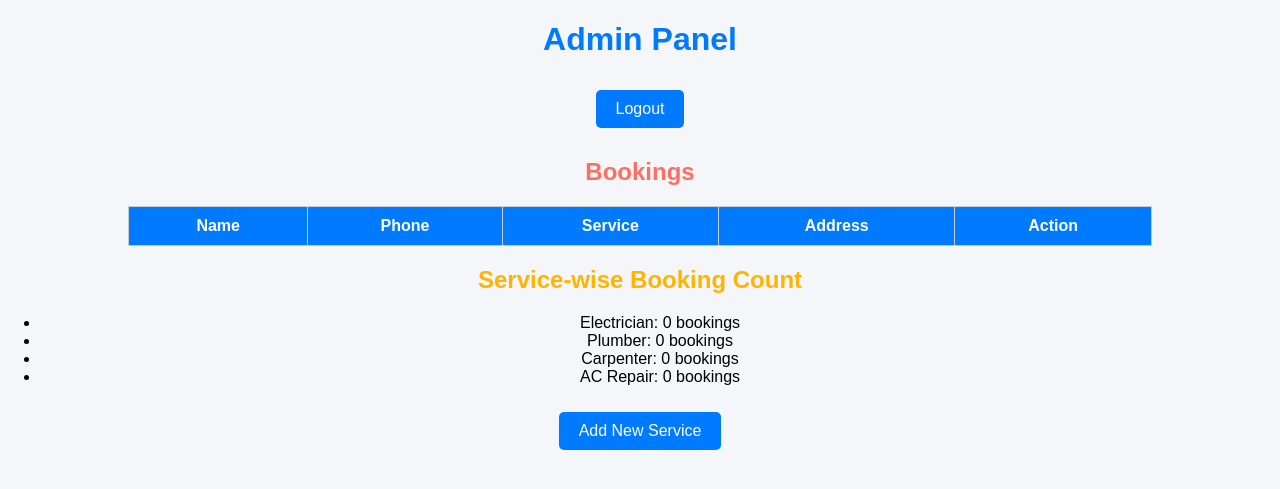
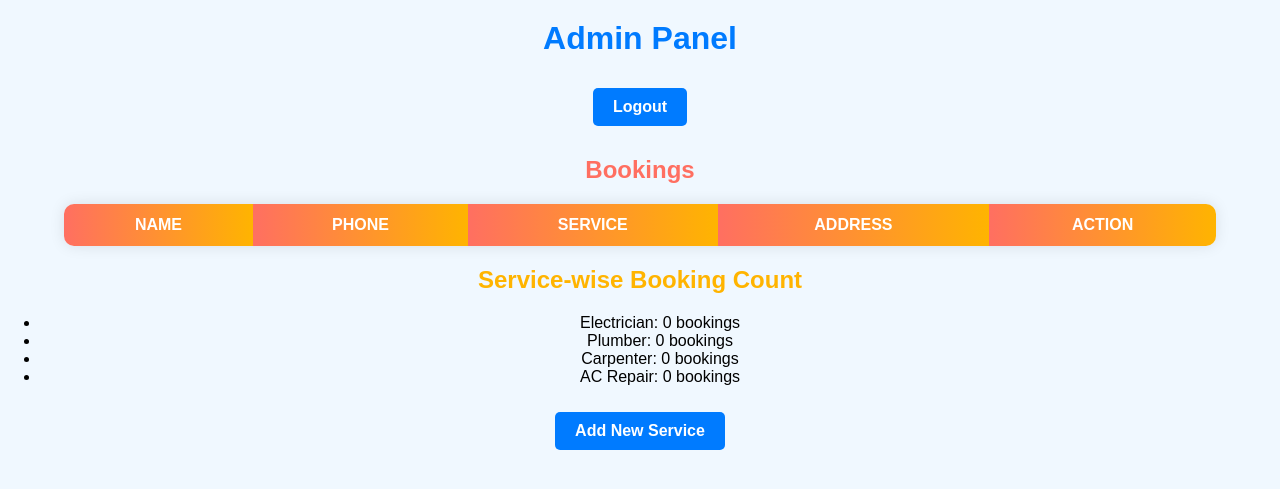
Before and after one commit to RizwanMansori/LocalServicesApp, a Flask app: page /admin in a window 1280 px wide. Shown: the top 489 px of the page. Run offline with Flask 3, Linux system fonts and the light colour scheme; the visitor is signed in with stand-in values (Sample User, id 1); lists and menus that the app fills with data are empty.

Commit message:
Update style.css

```diff
--- a/static/style.css
+++ b/static/style.css
@@ -1,6 +1,6 @@
 body {
     font-family: Arial, sans-serif;
-    background: #f4f6f9;
+    background: #f0f8ff;
     text-align: center;
     margin: 0;
     padding: 0;
@@ -13,99 +13,41 @@ header {
     font-size: 26px;
 }
 
-.services {
-    display: flex;
-    flex-wrap: wrap;
-    justify-content: center;
-    gap: 20px;
-    margin: 20px;
+h1, h2 {
+    margin-top: 20px;
 }
 
-.card {
-    background: white;
-    width: 220px;
-    padding: 20px;
+.bookings-table {
+    margin: 20px auto;
+    border-collapse: collapse;
+    width: 90%;
+    box-shadow: 0 0 15px rgba(0,0,0,0.1);
     border-radius: 10px;
-    box-shadow: 0 0 15px rgba(0,0,0,0.1);
-    transition: transform 0.2s;
+    overflow: hidden;
 }
 
-.card:hover {
-    transform: translateY(-5px);
+.bookings-table th {
+    background: linear-gradient(90deg, #FF6F61, #FFB400);
+    color: white;
+    padding: 12px;
+    text-transform: uppercase;
 }
 
-.service-icon {
-    width: 60px;
-    height: 60px;
-    margin-bottom: 10px;
+.bookings-table td {
+    padding: 12px;
+    border-bottom: 1px solid #ddd;
 }
 
-input, textarea, select {
-    display: block;
-    margin: 10px auto;
-    padding: 10px;
-    width: 260px;
-    border-radius: 5px;
-    border: 1px solid #ccc;
-}
-
-button {
-    padding: 10px 20px;
-    background: #007BFF;
-    color: white;
-    border: none;
-    border-radius: 5px;
-    cursor: pointer;
-}
-
-button:hover {
-    background: #0056b3;
-}
-
-.whatsapp {
-    position: fixed;
-    bottom: 20px;
-    right: 20px;
-    background: #25D366;
-    color: white;
-    padding: 15px;
-    border-radius: 50px;
-    text-decoration: none;
-    font-weight: bold;
-}
-
-.success {
-    color: green;
-    font-weight: bold;
-}
-
-.error {
-    color: red;
-    font-weight: bold;
-}
-
-table {
-    margin: auto;
-    border-collapse: collapse;
-    width: 80%;
-}
-
-th, td {
-    border: 1px solid #ccc;
-    padding: 10px;
-}
-
-th {
-    background: #007BFF;
-    color: white;
+.bookings-table tr:hover {
+    background: #f2f2f2;
 }
 
 .delete-btn {
     background: #FF4C4C;
     color: white;
-    padding: 5px 10px;
+    padding: 6px 12px;
+    border-radius: 5px;
     text-decoration: none;
-    border-radius: 5px;
 }
 
 .logout-btn, .add-service-btn {
@@ -116,4 +58,9 @@ th {
     color: white;
     border-radius: 5px;
     text-decoration: none;
+    font-weight: bold;
 }
+
+.logout-btn:hover, .add-service-btn:hover, .delete-btn:hover {
+    opacity: 0.8;
+}
```
